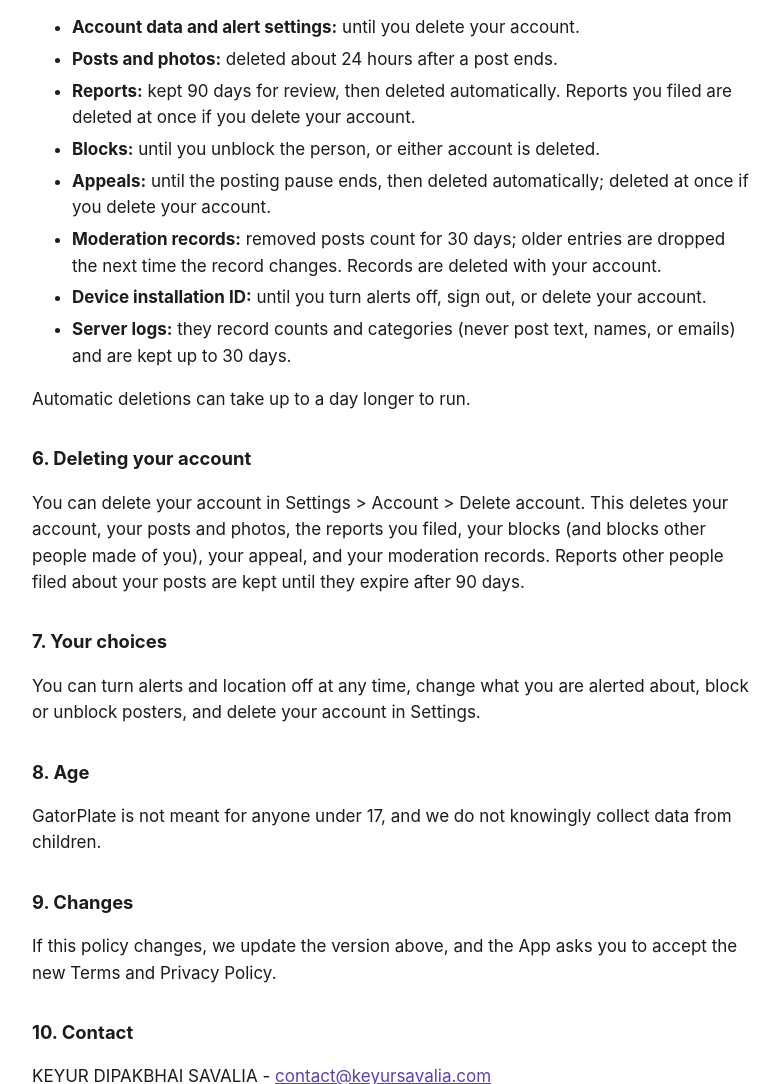
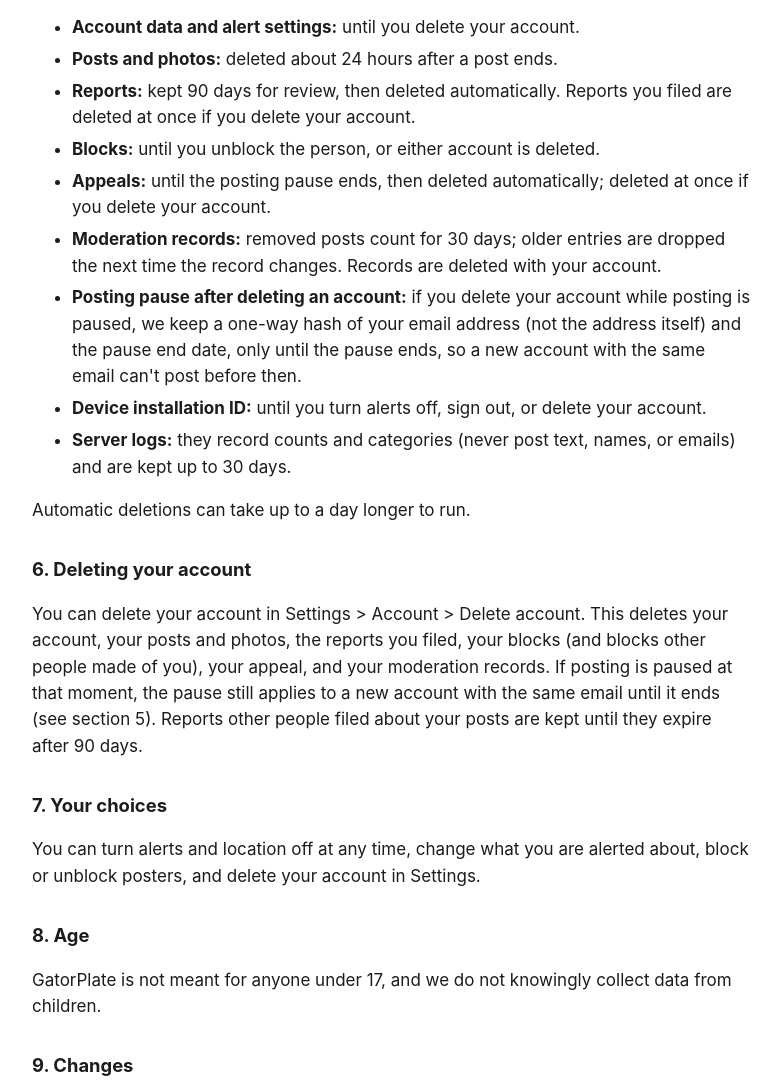
Before and after one commit to keyursavalia/GatorPlate, a plain HTML site: page hosting/public/privacy/index.html in a window 1280 px wide. Shown: the part 2199-3283 px from the top of the page, without its empty margins (248-1028 px from the left). Drawn offline with Linux system fonts and the light colour scheme.

Commit message:
change: regenerate the public privacy page

```diff
--- a/hosting/public/privacy/index.html
+++ b/hosting/public/privacy/index.html
@@ -42,10 +42,10 @@
 <ul><li><strong>Google Firebase and Google Cloud</strong> store the data and run the App's servers, sign-in, and AI requests. Firebase Remote Config fetches app settings, Firebase App Check verifies that requests come from the genuine App, and Firebase Cloud Messaging delivers notifications.</li><li><strong>Apple</strong> delivers notifications to your device, and Apple Maps opens directions when you ask for them.</li></ul>
 <p>We do not use advertising or analytics SDKs, and we never sell or share data with data brokers.</p>
 <h2>5. How long we keep it</h2>
-<ul><li><strong>Account data and alert settings:</strong> until you delete your account.</li><li><strong>Posts and photos:</strong> deleted about 24 hours after a post ends.</li><li><strong>Reports:</strong> kept 90 days for review, then deleted automatically. Reports you filed are deleted at once if you delete your account.</li><li><strong>Blocks:</strong> until you unblock the person, or either account is deleted.</li><li><strong>Appeals:</strong> until the posting pause ends, then deleted automatically; deleted at once if you delete your account.</li><li><strong>Moderation records:</strong> removed posts count for 30 days; older entries are dropped the next time the record changes. Records are deleted with your account.</li><li><strong>Device installation ID:</strong> until you turn alerts off, sign out, or delete your account.</li><li><strong>Server logs:</strong> they record counts and categories (never post text, names, or emails) and are kept up to 30 days.</li></ul>
+<ul><li><strong>Account data and alert settings:</strong> until you delete your account.</li><li><strong>Posts and photos:</strong> deleted about 24 hours after a post ends.</li><li><strong>Reports:</strong> kept 90 days for review, then deleted automatically. Reports you filed are deleted at once if you delete your account.</li><li><strong>Blocks:</strong> until you unblock the person, or either account is deleted.</li><li><strong>Appeals:</strong> until the posting pause ends, then deleted automatically; deleted at once if you delete your account.</li><li><strong>Moderation records:</strong> removed posts count for 30 days; older entries are dropped the next time the record changes. Records are deleted with your account.</li><li><strong>Posting pause after deleting an account:</strong> if you delete your account while posting is paused, we keep a one-way hash of your email address (not the address itself) and the pause end date, only until the pause ends, so a new account with the same email can't post before then.</li><li><strong>Device installation ID:</strong> until you turn alerts off, sign out, or delete your account.</li><li><strong>Server logs:</strong> they record counts and categories (never post text, names, or emails) and are kept up to 30 days.</li></ul>
 <p>Automatic deletions can take up to a day longer to run.</p>
 <h2>6. Deleting your account</h2>
-<p>You can delete your account in Settings &gt; Account &gt; Delete account. This deletes your account, your posts and photos, the reports you filed, your blocks (and blocks other people made of you), your appeal, and your moderation records. Reports other people filed about your posts are kept until they expire after 90 days.</p>
+<p>You can delete your account in Settings &gt; Account &gt; Delete account. This deletes your account, your posts and photos, the reports you filed, your blocks (and blocks other people made of you), your appeal, and your moderation records. If posting is paused at that moment, the pause still applies to a new account with the same email until it ends (see section 5). Reports other people filed about your posts are kept until they expire after 90 days.</p>
 <h2>7. Your choices</h2>
 <p>You can turn alerts and location off at any time, change what you are alerted about, block or unblock posters, and delete your account in Settings.</p>
 <h2>8. Age</h2>
```
